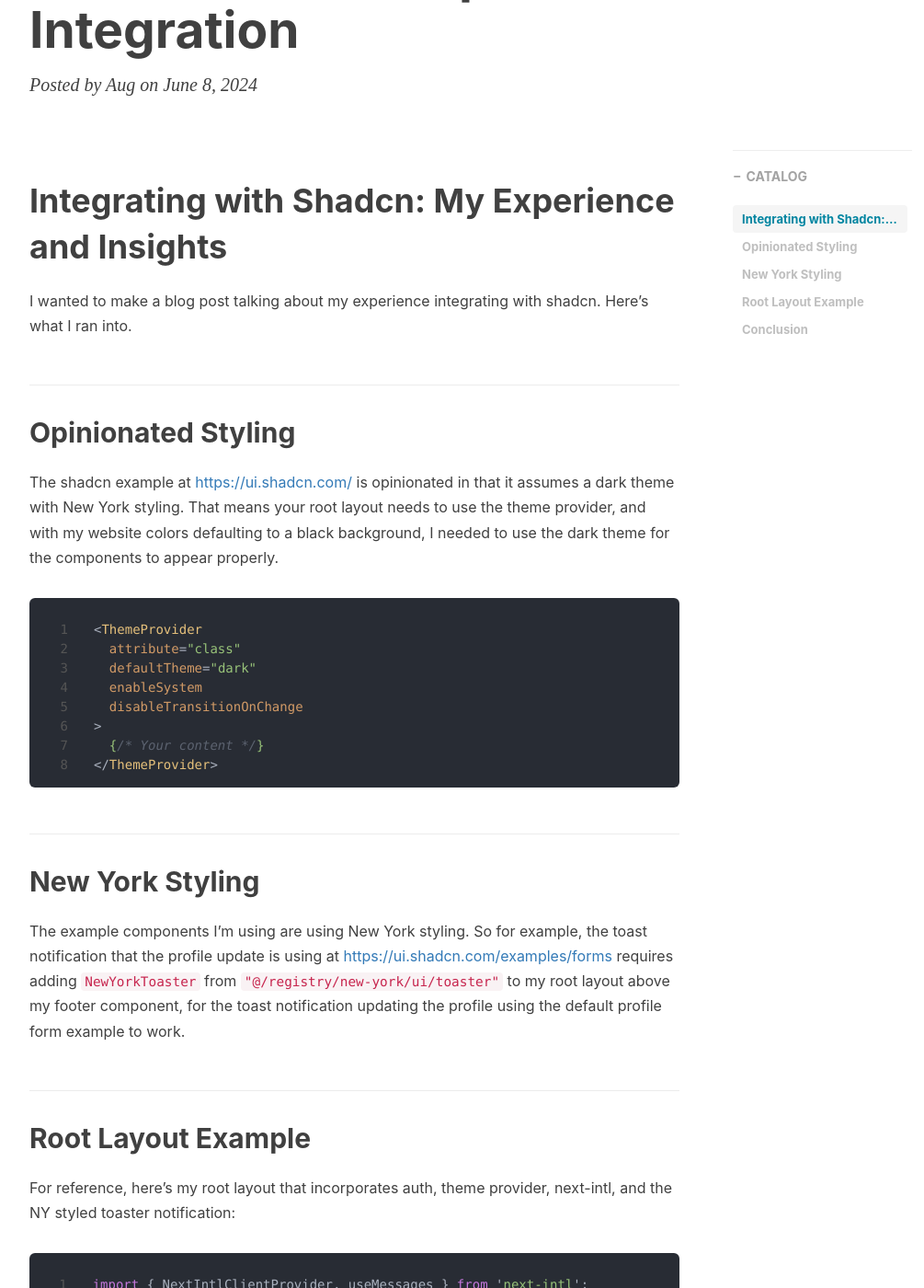
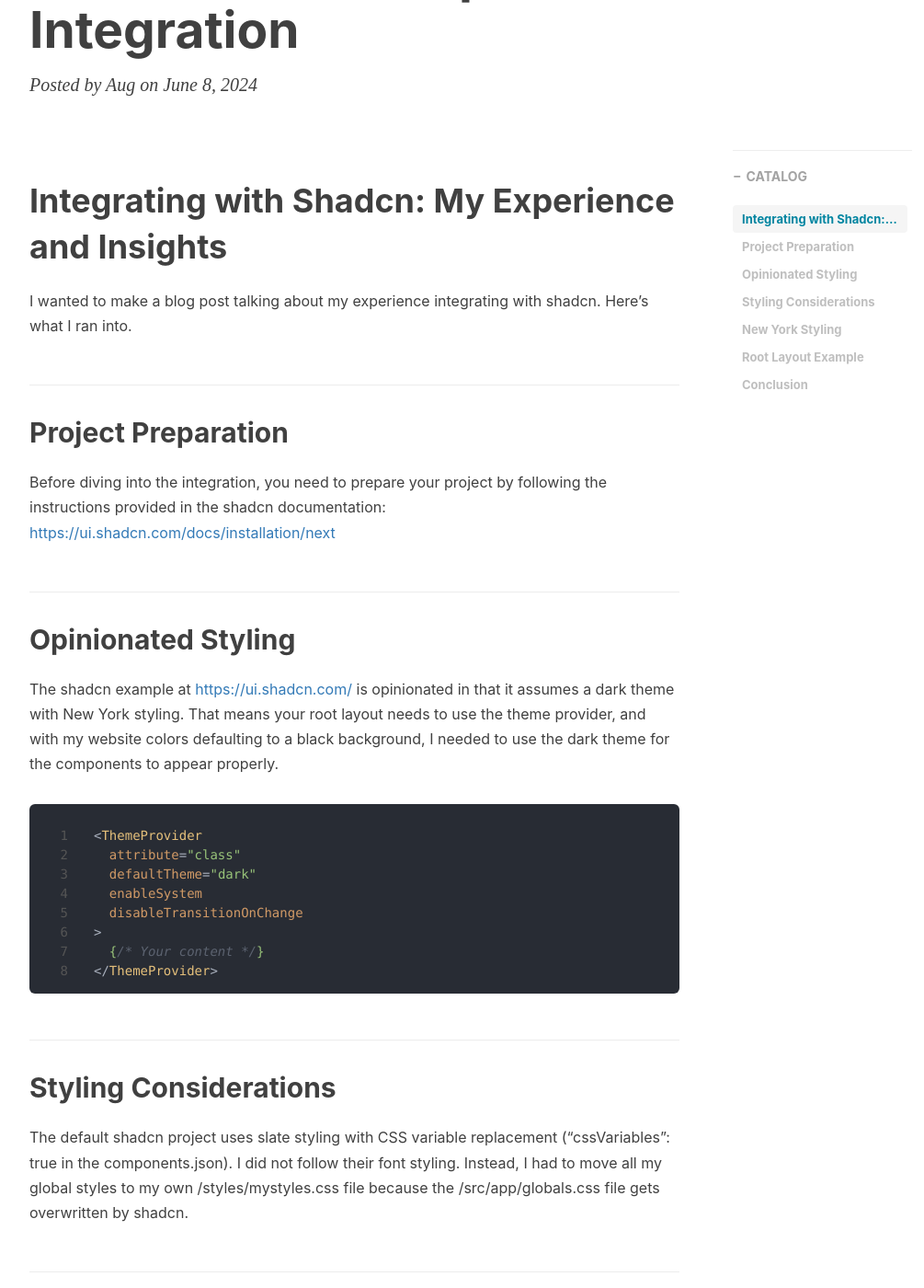
Before and after one commit to augchan42/augchan42.github.io, a Jekyll site: the page built from _posts/2024-06-08-Integrating Shadcn.md, in a window 1280 px wide and 1400 px high, scrolled down 348 px. Shown: the whole window at 92% size, without its empty margins (233-1238 px from the left). Built offline with Jekyll 4.4.1, drawn with Linux system fonts in a browser that asks for light colours; nearby versions of some CDN libraries; comment, search, counter and statistics services are not loaded.

Commit message:
update shadcn post

````diff
--- a/_posts/2024-06-08-Integrating Shadcn.md
+++ b/_posts/2024-06-08-Integrating Shadcn.md
@@ -21,6 +21,11 @@
 
 I wanted to make a blog post talking about my experience integrating with shadcn. Here's what I ran into.
 
+## Project Preparation
+
+Before diving into the integration, you need to prepare your project by following the instructions provided in the shadcn documentation: [https://ui.shadcn.com/docs/installation/next](https://ui.shadcn.com/docs/installation/next)
+
+
 ## Opinionated Styling
 
 The shadcn example at [https://ui.shadcn.com/](https://ui.shadcn.com/) is opinionated in that it assumes a dark theme with New York styling. That means your root layout needs to use the theme provider, and with my website colors defaulting to a black background, I needed to use the dark theme for the components to appear properly.
@@ -35,6 +40,10 @@
   {/* Your content */}
 </ThemeProvider>
 ```
+
+## Styling Considerations
+
+The default shadcn project uses slate styling with CSS variable replacement ("cssVariables": true in the components.json). I did not follow their font styling. Instead, I had to move all my global styles to my own /styles/mystyles.css file because the /src/app/globals.css file gets overwritten by shadcn.
 
 ## New York Styling
 
````
